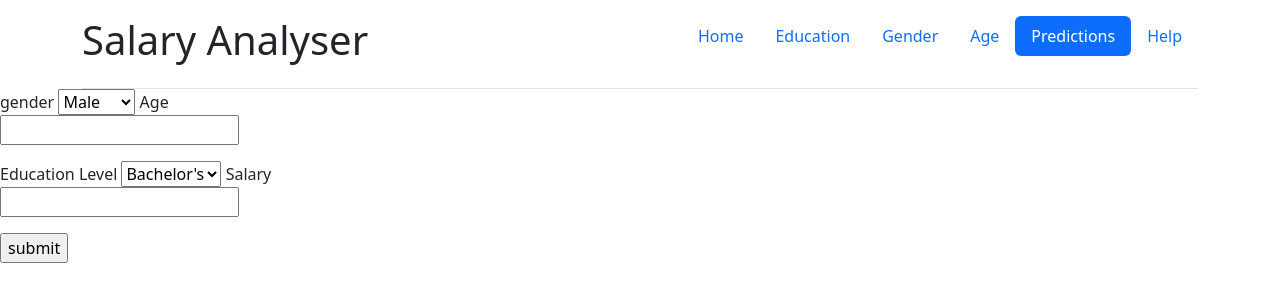
After one commit to jude2k6/lccs, a Flask app: page /predictions in a window 1280 px wide. The commit adds this page. Shown: the top 302 px of the page. Run offline with Flask 3, Linux system fonts and the light colour scheme; parts of the project's set-up code (start-up, migrations or seed data) failed here and were passed over.

Commit message:
added salary prediction

```diff
--- a/website/__init__.py
+++ b/website/__init__.py
@@ -5,7 +5,7 @@ def create_app():
     app.config['SECRET_KEY'] = 'callan'
 
     from .views import views
-
+    from .sal_func import avg_sal
 
     app.register_blueprint(views, url_prefix= "/")
 
--- a/website/templates/base.html
+++ b/website/templates/base.html
@@ -50,6 +50,13 @@
           </li>
           <li class="nav-item">
             <a
+              href="/predictions"
+              class="nav-link {% if active_page == 'predictions' %}active{% endif %}"
+              >Predictions</a
+            >
+          </li>
+          <li class="nav-item">
+            <a
               href="/help"
               class="nav-link {% if active_page == 'help' %}active{% endif %}"
               >Help</a
--- /dev/null
+++ b/website/templates/predictions.html
@@ -0,0 +1,43 @@
+{% extends 'base.html' %} {% block title %}Home{% endblock %} {% block content%}
+<form action="#" method="post" id="form">
+  <label for="gender">gender</label>
+  <select name="gender" id="gender">
+    <option value="Male">Male</option>
+    <option value="Male">Female</option>
+  </select>
+  <label for="Age">Age</label>
+  <p><input type="text" maxlength="3" name="age" id="age" /></p>
+
+  <label for="edu">Education Level</label>
+  <select name="education" id="education">
+    <option value="Bachelor's">Bachelor's</option>
+    <option value="Master's">Master's</option>
+    <option value="PhD">PhD</option>
+  </select>
+  <label for="salary">Salary</label>
+  <p><input type="number" min="0" step="5000" name="salary" id="salary" /></p>
+
+  <p><input type="submit" value="submit" /></p>
+</form>
+
+<script>
+  const form = document.getElementById("form");
+  form.addEventListener("submit", function (event) {
+    event.preventDefault();
+    const gender = document.getElementById("gender").value;
+    const age = document.getElementById("age").value;
+    const education = document.getElementById("education").value;
+    const salary = document.getElementById("salary").value;
+
+    if (!gender || !age || !education || !salary) {
+      alert("Please fill out all fields!");
+      return;
+    }
+    if (age < 18) {
+      alert("You must be at least 18 years old to submit this form.");
+      return;
+    }
+    form.submit();
+  });
+</script>
+{% endblock %}
--- a/website/views.py
+++ b/website/views.py
@@ -1,5 +1,24 @@
-from flask import Blueprint,render_template
+from flask import Blueprint,render_template,request
 import os
+
+
+def avg_sal(form):
+    import pandas as pd
+    import os
+
+    basepath = os.path.dirname(__file__)
+    basepath = basepath.strip("\website")
+    print(basepath)
+    df = pd.read_csv(basepath+'s\cleaned_data.csv',header=None)
+    df.columns=['age','gender','education','job','experience','salary']
+    print(df)
+
+    filtered_df = df[(df.age <= int(form['age'])+5)&(df.age >= int(form['age'])-5)  & (df.gender == form['gender']) & (df.education == form['education'])]
+    if filtered_df.empty:
+          average = "No data"
+    else:
+        average = round(filtered_df["salary"].mean())
+    return average
 
 
 views = Blueprint('views',__name__)
@@ -46,3 +65,16 @@ def age():
 def help():
 
     return render_template('help.html', active_page = 'help')
+
+
+@views.route('/predictions', methods=['POST','GET'])
+def predictions():
+
+    if request.method== 'POST':
+
+        data=request.form
+        average  = avg_sal(data)
+        return (f"<p>{average}</p>")
+    else:
+
+        return render_template('predictions.html', active_page = 'predictions')
```
Also changed, not shown: website/sal_func.py (added, +14 -0 lines).
